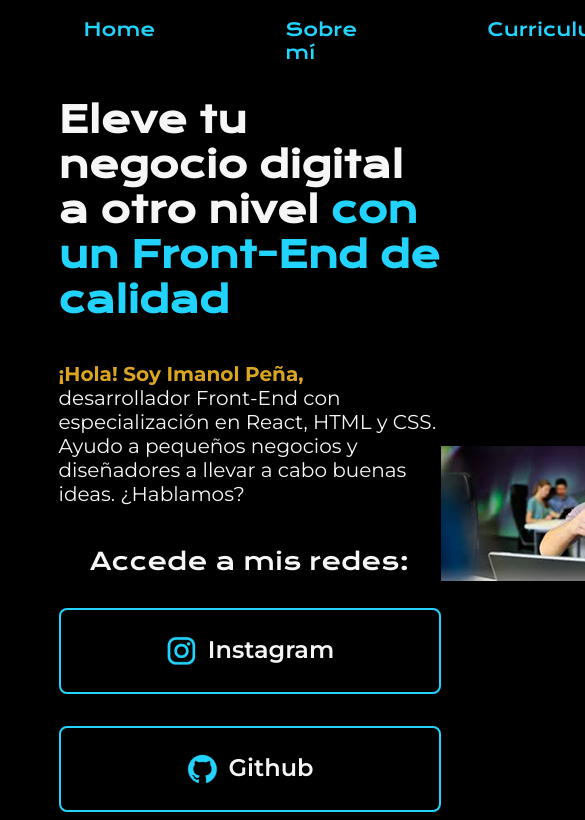
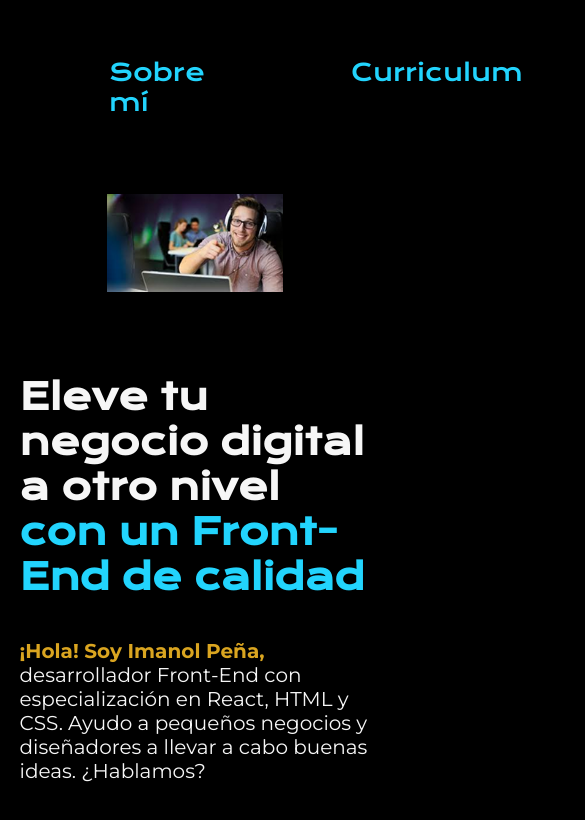
Before and after one commit to JDBuganuel758/a2, a plain HTML site: page index.html in a window 390 px wide. Shown: the top 820 px of the page, 585 px wide, since content can reach past the window. Drawn offline with nearby package versions, Linux system fonts and the light colour scheme.

Commit message:
Actualizar y Optimizar en otro momento

```diff
--- a/index.html
+++ b/index.html
@@ -2,7 +2,7 @@
 <html lang="es-mx">
 <head>
     <meta charset="UTF-8">
-    <meta http-equiv="X-UA-Compatible" content="IE-edge">
+    <meta http-equiv="X-UA-Compatible" content="IE=edge">
     <meta name="viewport" content="width=device-width, initial-scale=1.0">
     <title>Portafolio</title>
     <link rel="stylesheet" href="./styles/style.css">
@@ -28,7 +28,7 @@
             </p>
             <div class="presentacion-enlaces">
                 <h2 class="presentacion-enlaces-subtitulo"> Accede a mis redes: </h2>
-                <a class="presentacion-enlaces-link" href="https://www.instagram.com/finsta.fourlokos/"> <img src="instagram.png"> Instagram </a>
+                <a class="presentacion-enlaces-link" href="https://www.instagram.com/jdbuganuel758?igsh=MTNuNHR6am84ZzRyZw=="> <img src="instagram.png"> Instagram </a>
                 <a class="presentacion-enlaces-link" href="https://github.com/JDBuganuel758"> <img src="github.png"> Github </a>
                 <a class="presentacion-enlaces-link" href="https://www.youtube.com/watch?v=WuUPFbU8GQI"><img src="linkedin.png"> Linkedin</a>
             </div>
--- a/styles/style.css
+++ b/styles/style.css
@@ -25,14 +25,14 @@ body {
 }
 .header-menu{
     display: flex;
-    gap: 80px;
+    gap: 5rem;
 }
 .header-menu-link{
-    font-size: 18px;
+    font-size: 1.5rem;
     font-family: var(--fuente-krona);
     color: var(--color-terciario);
-    margin: 0 10px;
-    padding: 10px 15px;
+    margin: 0 1.125rem;
+    padding: 1.125rem 0.9375rem;
     text-decoration: none;
 }
 .header-menu-link:hover{
@@ -44,15 +44,16 @@ body {
     display: flex;
     align-items: center;
     justify-content: space-between;
+    gap:82px;
 }
 .presentacion-contenido{
-    width: 615px;
+    width: 50%;
     display: flex;
     flex-direction: column;
     gap: 40px;
 }
 .presentacion-contenido-titulo{
-    font-size: 36px;
+    font-size: 2.25rem;
     font-family: var(--fuente-krona);
 }
 .titulo-destaque{
@@ -62,7 +63,7 @@ body {
     color: var(--color-cuarto);
 }
 .presentacion-contenido-parrafo1{
-    font-size: 20px;
+    font-size: 1.25rem;
     font-family: var(--fuente-montserrat);
 }
 .presentacion-contenido-parrafo1 a{
@@ -74,35 +75,35 @@ body {
     justify-content: space-between;
     flex-direction: column;
     align-items: center;
-    gap: 32px;
+    gap: 2rem;
 }
 .presentacion-enlaces-subtitulo{
     font-family: var(--fuente-krona);
-    font-size: 24px;
+    font-size: 1.5rem;
     font-weight: 400;
 
 }
 .presentacion-enlaces-link{
-    width: 378px;
-    border:2px solid var(--color-terciario);
+    width: 50%;
+    border:0.125rem solid var(--color-terciario);
     text-align: center;
-    padding: 25px 0;
-    font-size: 24px;
-    border-radius: 8px;
+    padding: 1.5625rem 0;
+    font-size: 1.5rem;
+    border-radius: 0.5rem;
     font-family: var(--fuente-montserrat);
     font-weight: 600;
     text-decoration: none;
     color: var(--color-secundario);
     display: flex;
     justify-content: center;
-    gap: 10px;
+    gap: 0.625rem;
 }
 .presentacion-enlaces-link:hover{
     background-color: var(--color-primario);
     padding: 5%;
 }
 .Foto{
-    width: 400px;
+    width: 50%;
 }
 .Foto:hover{
     transform: scale(1.1);
@@ -110,9 +111,25 @@ body {
 .footer{
     background-color: var(--color-terciario);
     color: var(--color-primario);
-    padding: 24px;
+    padding: 1.5rem;
     text-align: center;
     font-family: var(--fuente-montserrat);
-    font-size:24px;
+    font-size:1.5rem;
     font-weight: 400;
 }
+
+@media(max-width: 1200px){
+    .header{
+        padding:10%;
+    }
+    .header-menu{
+        justify-content: center;
+    }
+    .presentacion{
+        flex-direction: column-reverse;
+        padding: 5%;
+    }
+    .presentacion-contenido{
+        width: auto;
+    }
+}
```
